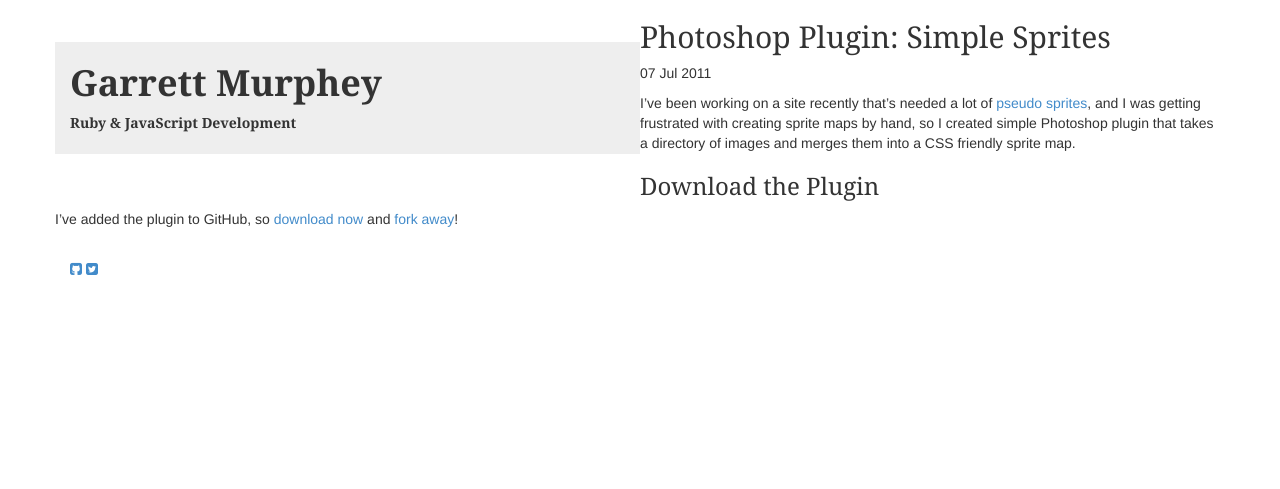
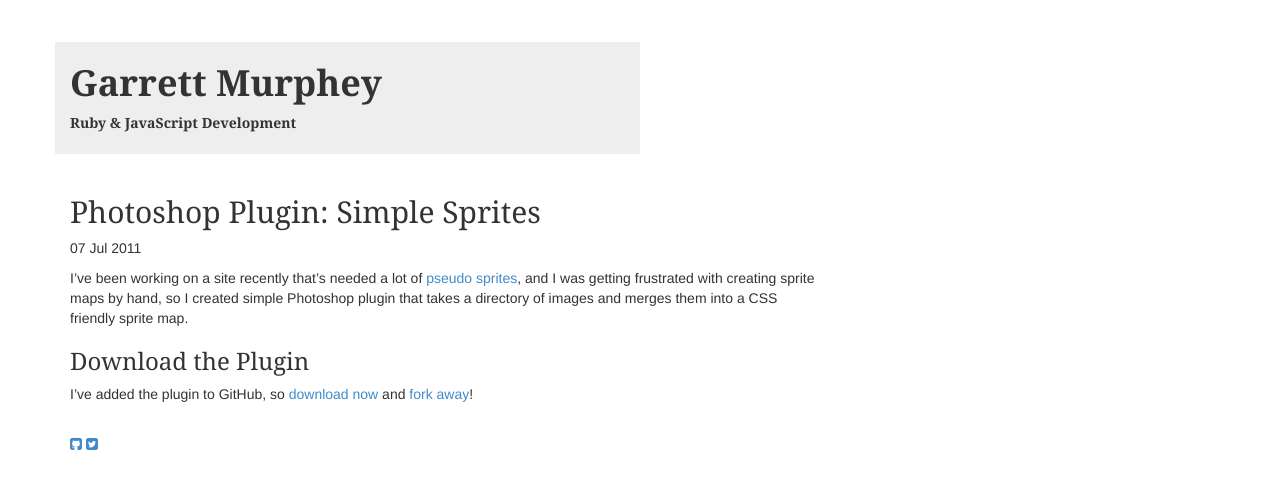
Before and after one commit to gmurphey/gmurphey.github.io, a Jekyll site: the page built from _posts/2011-07-07-photoshop-plugin-simple-sprites.markdown, in a window 1280 px wide. Shown: the top 489 px of the page. Built offline with Jekyll 4.4.1, drawn with Linux system fonts in a browser that asks for light colours.

Commit message:
fixing layout.

```diff
--- a/_layouts/default.html
+++ b/_layouts/default.html
@@ -19,9 +19,9 @@
               <h1 class="title"><a href="/">{{ site.name }}</a></h1>
               <cite>{{ site.tagline }}</cite>
             </div>
-
-                {{ content }}
-
+            <div class="content">
+              {{ content }}
+            </div>
             <div class="footer">
               <div class="contact">
                 <p>
--- a/index.html
+++ b/index.html
@@ -3,7 +3,6 @@ layout: default
 title: Your New Jekyll Site
 ---
 
-<div class="content">
 {% for post in site.posts %}
 <div class="post">
   <h2><a href="{{ post.url }}">{{ post.title }}</a></h2>
@@ -14,4 +13,3 @@ title: Your New Jekyll Site
 
 <hr>
 {% endfor %}
-</div>
```
Lines whose indentation alone changed are shown as unchanged.
